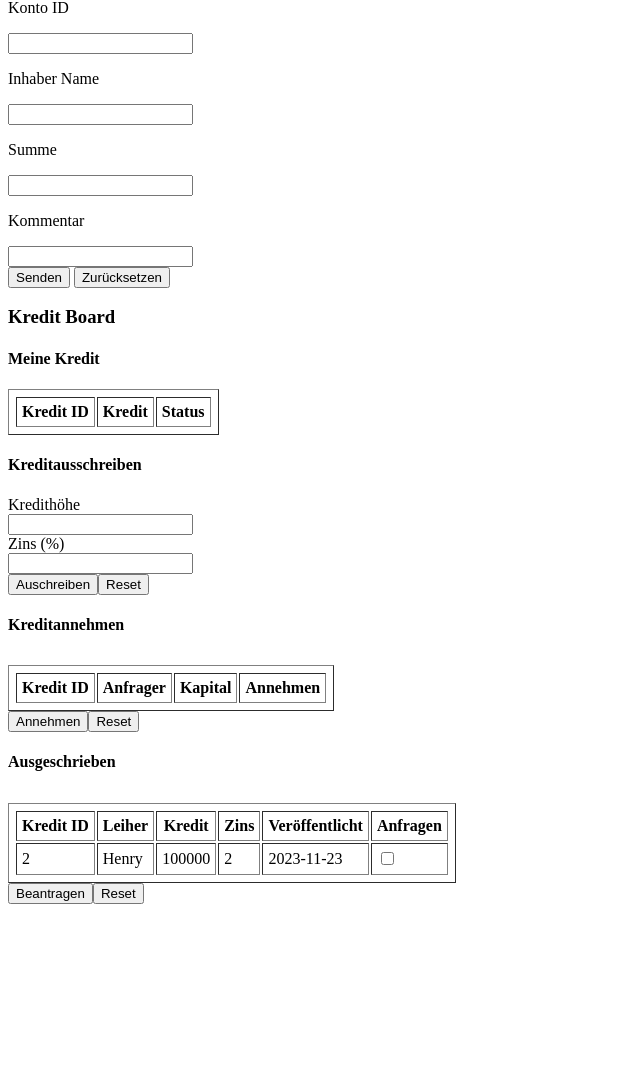
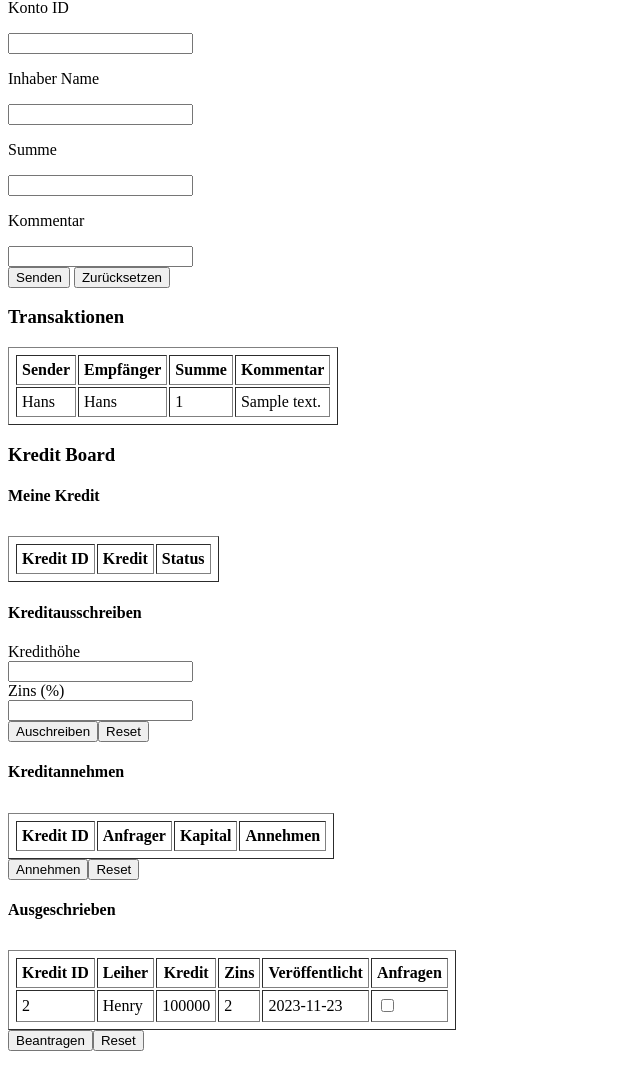
Before and after one commit to Fang-Telekom/FOM, a PHP site: page /willkommen.php in a window 1280 px wide. Shown: the part 310-1379 px from the top of the page, without its empty margins (0-640 px from the left). Before the commit the page ends 1214 px from the top, so only its background shows below. Run offline with PHP 8.4, Linux system fonts and the light colour scheme; a user stored in the database is signed in; data comes from the database, SQL or seed files in the repository; tables that the repository leaves empty hold one stand-in row (values such as "Sample post"); lists and menus that the app fills with data are empty.

Commit message:
add transaction

```diff
--- /dev/null
+++ b/php/login/transaction.php
@@ -0,0 +1,33 @@
+<?php
+
+    //Verbindung zum MySQLDatenbankserver aufnehmen
+    $con = mysqli_connect("", "fom", "unifom"); //auch möflich: Host, Benutzer, Kennwort, DB
+
+    //Datenbank auswählen
+    mysqli_select_db($con, "uni");
+    //SQL-Abfrage ausführen
+
+    $req = (mysqli_query($con, "select sender.name as sender, receiver.name as receiver, transaction.sum, transaction.comment from transaction inner join user receiver on transaction.receiver=receiver.id inner join user sender on transaction.sender=sender.id where receiver.id='" . $_SESSION['id'] ."'"));
+
+    /* Datensätze aus Ergebnis ermitteln,
+        * in Array speicher und ausgeben */
+    ?> <style> table, th, td{ padding: 5px; } </style>
+
+    <table border="1">
+        <tr>
+            <th> Sender</th>
+            <th> Empfänger </th>
+            <th> Summe </th>
+            <th> Kommentar </th>
+        </tr><?php
+    while ($dsatz = mysqli_fetch_assoc($req)){
+        echo "<tr> <td> {$dsatz['sender']} </td>";
+        echo "<td> {$dsatz['receiver']} </td>";
+        echo "<td> {$dsatz['sum']} </td>";
+        echo "<td> {$dsatz['comment']} </td> </tr>";
+    }
+    ?> <table>
+    </form> <?php
+    // Verbindung schließen
+	mysqli_close($con);
+?>
--- a/php/login/willkommen.php
+++ b/php/login/willkommen.php
@@ -62,7 +62,8 @@
 			<input type="submit" value="Senden">
 			<input type="reset" value="Zurücksetzen">
 		</form>
-
+		<h3> Transaktionen </h3>
+		<?php include "transaction.php"; ?>
 		<h3> Kredit Board </h3>
 
 		<h4> Meine Kredit </h4>
```
